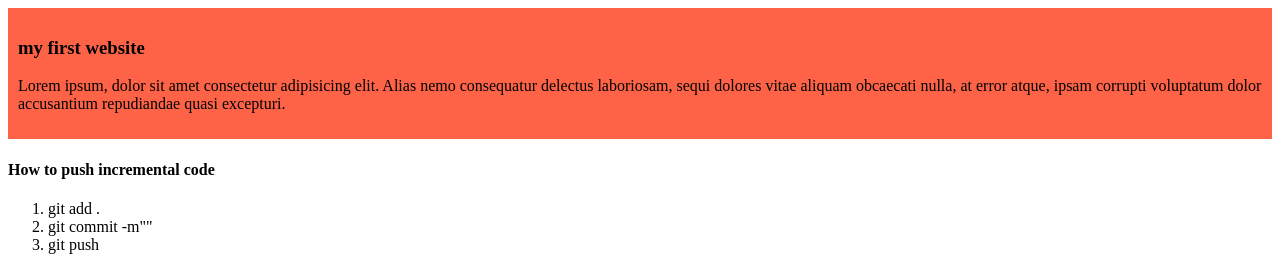
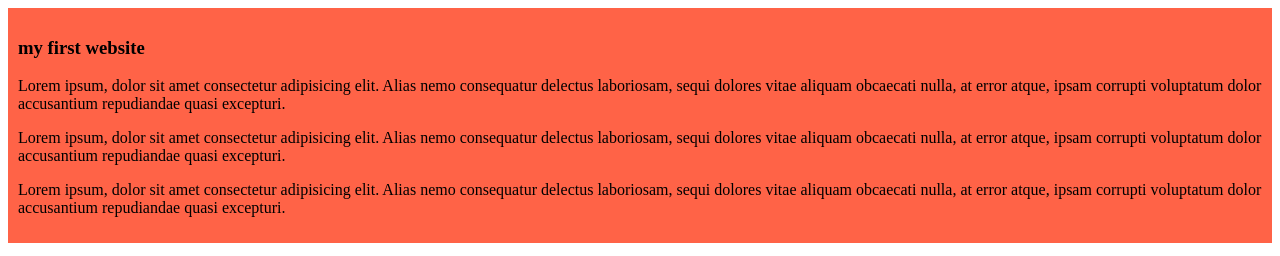
Before and after one commit to abidurrahman1515/my-simple-website, a plain HTML site: page index.html in a window 1280 px wide. Shown: the top 256 px of the page. Drawn offline with Linux system fonts and the light colour scheme.

Commit message:
added my scoend and third paragraph

```diff
--- a/index.html
+++ b/index.html
@@ -9,6 +9,8 @@
 <body>
     <div class="dolor">
         <h3>my first website</h3>
+        <p>Lorem ipsum, dolor sit amet consectetur adipisicing elit. Alias nemo consequatur delectus laboriosam, sequi dolores vitae aliquam obcaecati nulla, at error atque, ipsam corrupti voluptatum dolor accusantium repudiandae quasi excepturi.</p>
+        <p>Lorem ipsum, dolor sit amet consectetur adipisicing elit. Alias nemo consequatur delectus laboriosam, sequi dolores vitae aliquam obcaecati nulla, at error atque, ipsam corrupti voluptatum dolor accusantium repudiandae quasi excepturi.</p>
         <p>Lorem ipsum, dolor sit amet consectetur adipisicing elit. Alias nemo consequatur delectus laboriosam, sequi dolores vitae aliquam obcaecati nulla, at error atque, ipsam corrupti voluptatum dolor accusantium repudiandae quasi excepturi.</p>
     </div>
     <div class="git push">
```
Also changed, not shown: images/images.png (added).
